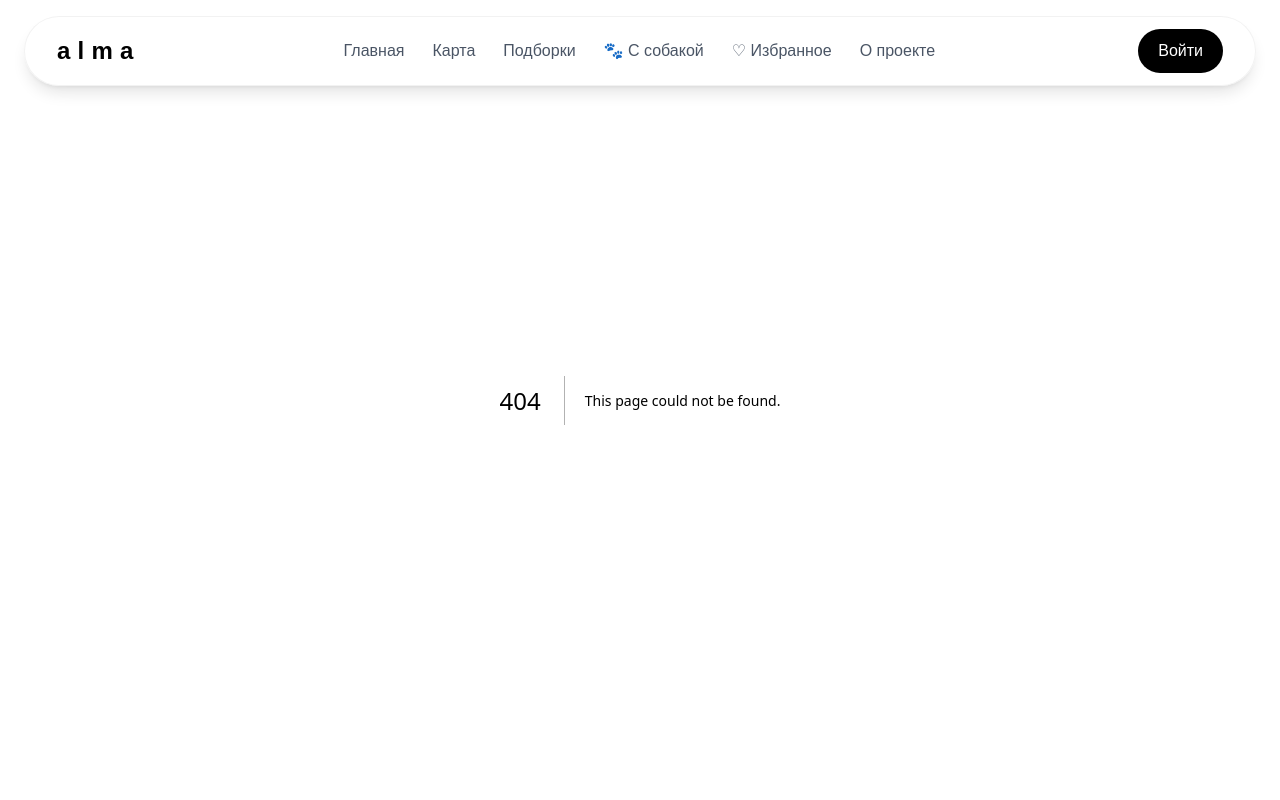
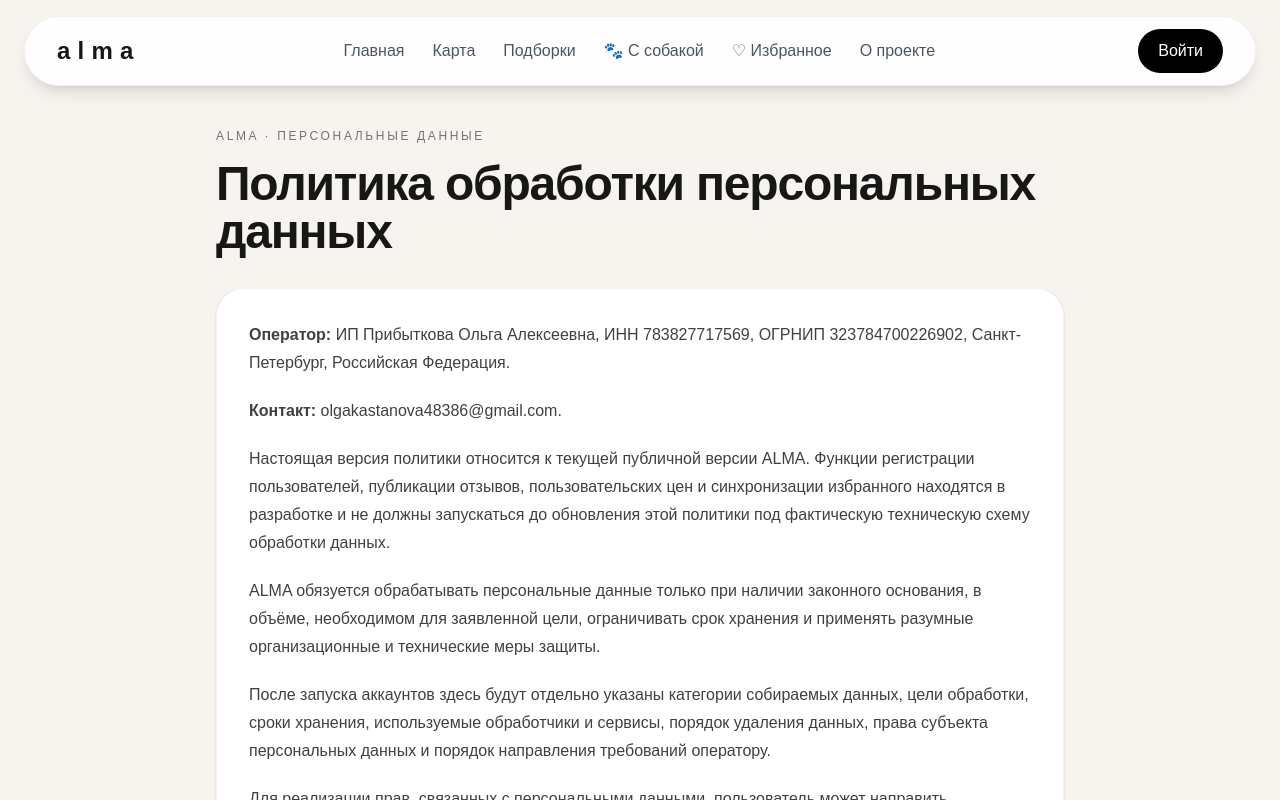
Before and after one commit to olgakastanova48386-dotcom/alma, a Next.js app: page /legal/privacy in a window 1280 px wide. Before the commit this address had no page. Shown: the top 800 px of the page. Built offline with nearby package versions, Linux system fonts and the light colour scheme.

Commit message:
Add dedicated privacy policy page

```diff
--- /dev/null
+++ b/app/legal/privacy/page.tsx
@@ -0,0 +1,18 @@
+export default function PrivacyPage() {
+  return (
+    <main className="min-h-screen bg-[#f7f4ef] pt-28 sm:pt-32 pb-16">
+      <div className="max-w-4xl mx-auto px-4 sm:px-6">
+        <p className="text-xs uppercase tracking-[0.22em] text-neutral-500">ALMA · Персональные данные</p>
+        <h1 className="mt-4 text-4xl sm:text-5xl font-bold tracking-tight">Политика обработки персональных данных</h1>
+        <div className="mt-8 rounded-[28px] bg-white border border-black/5 p-6 sm:p-8 shadow-sm text-neutral-700 leading-7 space-y-5">
+          <p><strong>Оператор:</strong> ИП Прибыткова Ольга Алексеевна, ИНН 783827717569, ОГРНИП 323784700226902, Санкт-Петербург, Российская Федерация.</p>
+          <p><strong>Контакт:</strong> olgakastanova48386@gmail.com.</p>
+          <p>Настоящая версия политики относится к текущей публичной версии ALMA. Функции регистрации пользователей, публикации отзывов, пользовательских цен и синхронизации избранного находятся в разработке и не должны запускаться до обновления этой политики под фактическую техническую схему обработки данных.</p>
+          <p>ALMA обязуется обрабатывать персональные данные только при наличии законного основания, в объёме, необходимом для заявленной цели, ограничивать срок хранения и применять разумные организационные и технические меры защиты.</p>
+          <p>После запуска аккаунтов здесь будут отдельно указаны категории собираемых данных, цели обработки, сроки хранения, используемые обработчики и сервисы, порядок удаления данных, права субъекта персональных данных и порядок направления требований оператору.</p>
+          <p>Для реализации прав, связанных с персональными данными, пользователь может направить обращение оператору по указанному email. В обращении необходимо описать требование и предоставить сведения, достаточные для идентификации соответствующей записи без передачи лишних персональных данных.</p>
+        </div>
+      </div>
+    </main>
+  );
+}
```
